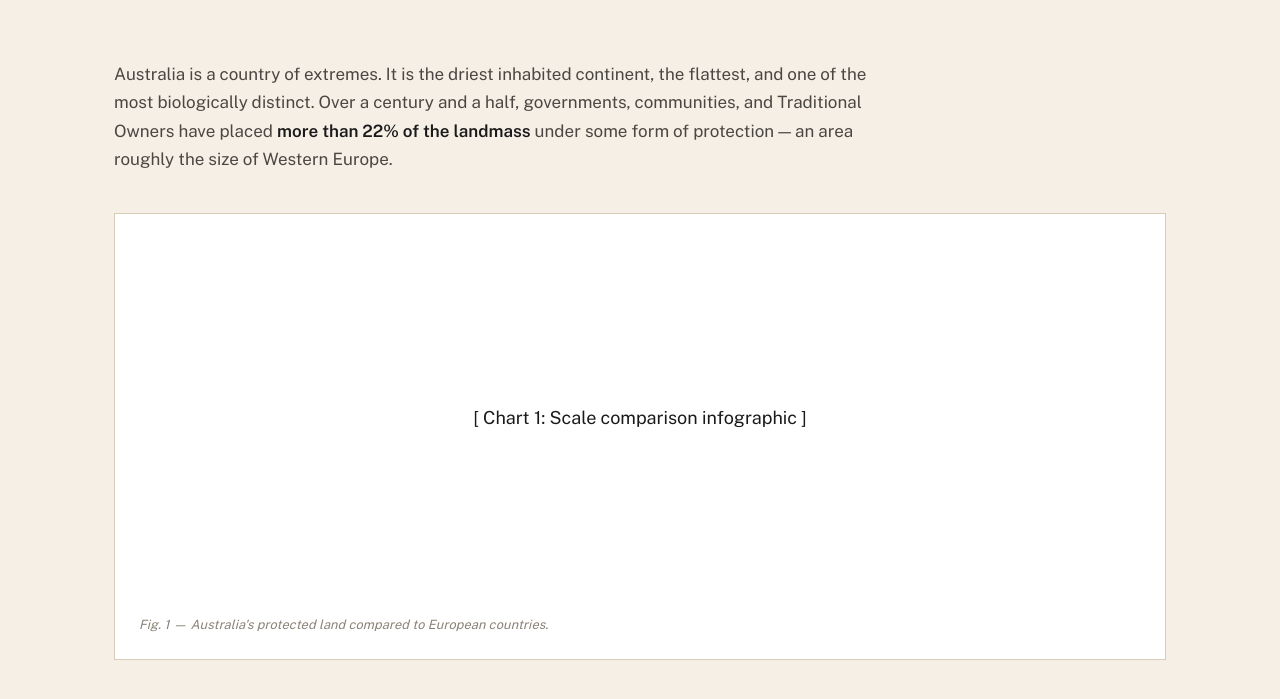
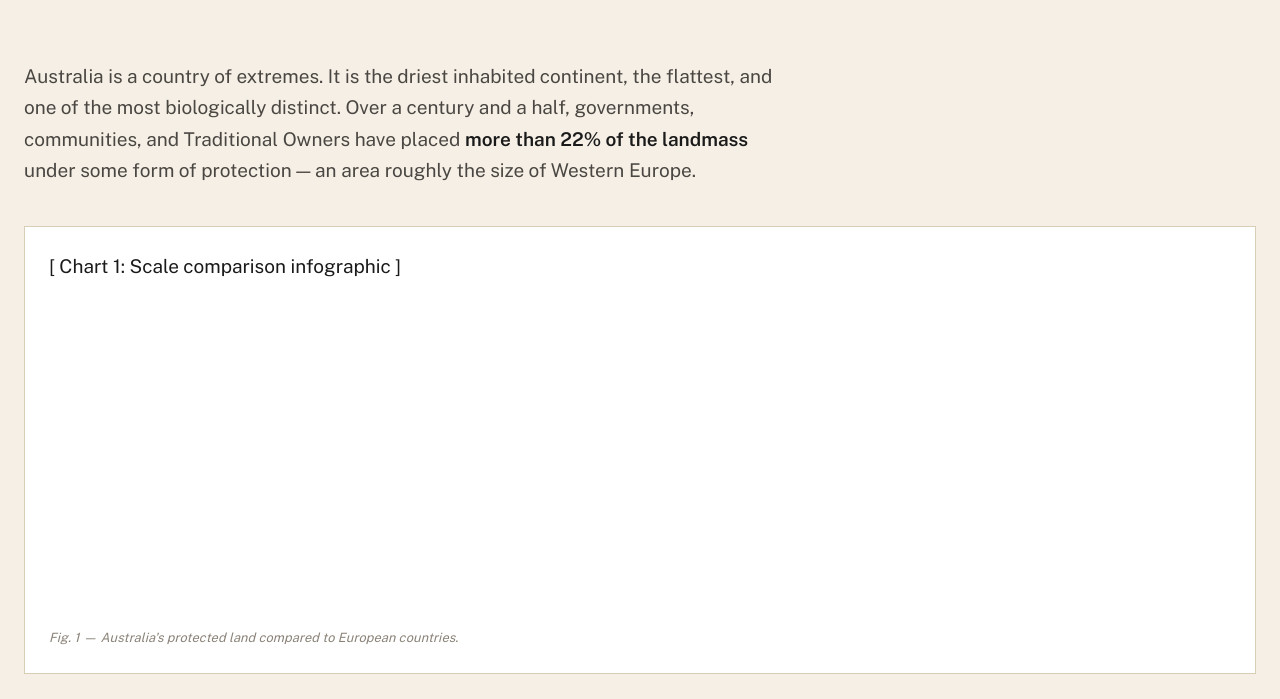
Before and after one commit to bian8-oss/2179a2, a plain HTML site: page index.html in a window 1280 px wide. Shown: the part 953-1652 px from the top of the page. Drawn offline with nearby package versions, Linux system fonts and the light colour scheme; a script that the page names is missing.

Commit message:
fix: deploy correct stylesheet

```diff
--- a/css/style.css
+++ b/css/style.css
@@ -36,8 +36,8 @@
 
   /* Layout */
   --content-width: 760px;
-  --wide-width:    1100px;
-  --max-width:     1280px;
+  --wide-width:    1500px;
+  --max-width:     1500px;
 }
 
 /* ---------- 2. Reset & base ---------- */
@@ -49,7 +49,7 @@ body {
   color: var(--ink);
   font-family: var(--sans);
   font-weight: 400;
-  font-size: 18px;
+  font-size: 19px;
   line-height: 1.65;
   text-rendering: optimizeLegibility;
   -webkit-font-smoothing: antialiased;
@@ -182,7 +182,6 @@ strong { font-weight: 600; }
 .prose {
   max-width: var(--content-width);
   margin-bottom: var(--space-4);
-  font-size: 1.0625rem;
   color: var(--ink-soft);
 }
 .prose p { margin: 0 0 var(--space-2); }
@@ -200,13 +199,14 @@ strong { font-weight: 600; }
   max-width: var(--wide-width);
 }
 .chart-container {
+  width: 100%;
   min-height: 360px;
+}
+/* Show placeholder cross-hatch ONLY when container is still empty (no chart loaded yet) */
+.chart-container:empty {
   display: flex;
   align-items: center;
   justify-content: center;
-}
-/* Show placeholder cross-hatch ONLY when container is still empty (no chart loaded yet) */
-.chart-container:empty {
   color: var(--ink-muted);
   font-family: var(--sans);
   font-size: 0.85rem;
```
